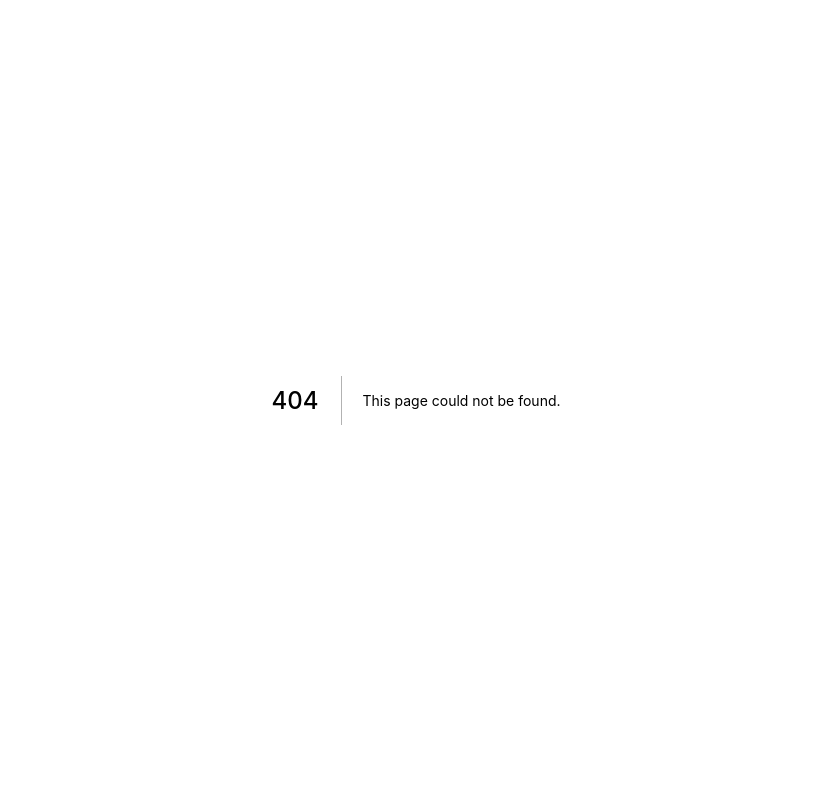
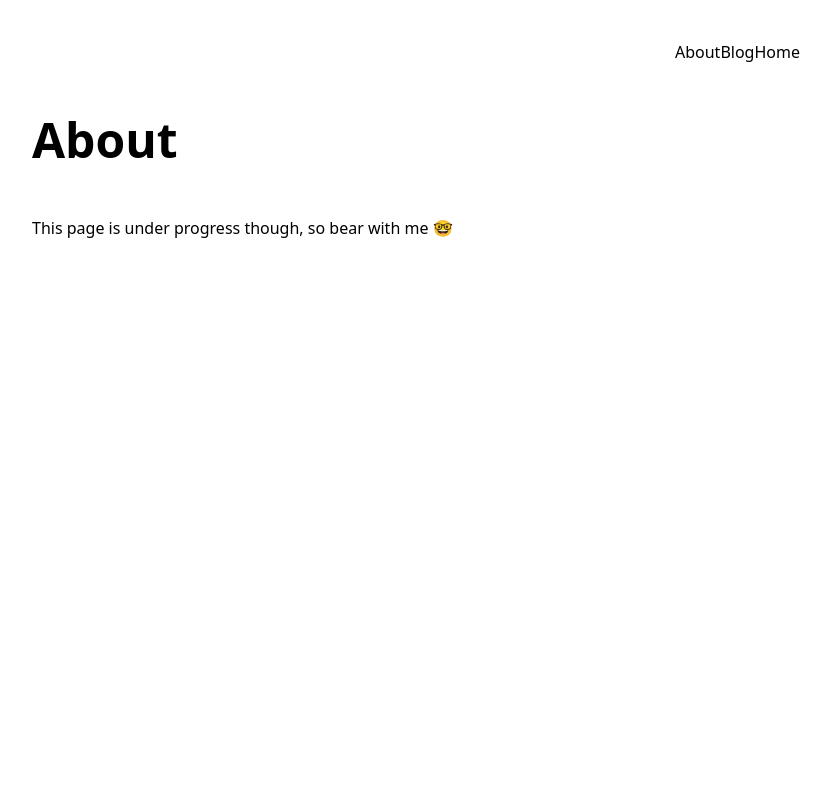
Before and after one commit to aizkhaj/aiz-dev, a Next.js app: page /about in a window 1280 px wide. Before the commit this address had no page. Shown: the top 800 px of the page, without its empty margins (224-1054 px from the left). Built offline with nearby package versions, Linux system fonts and the light colour scheme; what @tailwindcss/ui would draw is missing.

Commit message:
committing missed files

```diff
--- /dev/null
+++ b/layouts/index.js
@@ -0,0 +1,37 @@
+import Container from "../components/Container";
+import Stack from "../components/Stack";
+import { parseISO, format } from "date-fns";
+
+export default (frontMatter) => {
+  // const slug = frontMatter.__resourcePath
+  //   .replace('blog/', '')
+  //   .replace('.mdx', '');
+
+  return ({ children: content }) => {
+    return (
+      <Container>
+        <Stack>
+          <div className="flex flex-col w-full content-start justify-start">
+            <div className="flex flex-row justify-between mt-2 mb-4 w-full">
+              <div className="flex items-center">
+                <img
+                  src="https://twitter.com/aizazkhaja/photo"
+                  alt="aizaz-pic"
+                  className="m-2 w-2"
+                />
+                <span className="text-sm text-gray-700">
+                  {"Aizaz Khaja / "}
+                  {format(parseISO(frontMatter.publishedAt), "MMMM dd, yyyy")}
+                </span>
+              </div>
+              <span className="text-sm text-gray-500">
+                {frontMatter.readingTime.text}
+              </span>
+            </div>
+          </div>
+          {content}
+        </Stack>
+      </Container>
+    );
+  };
+};
--- /dev/null
+++ b/pages/about.js
@@ -0,0 +1,16 @@
+import Container from "../components/Container";
+import Stack from "../components/Stack";
+import Heading from "../components/Heading";
+
+const About = () => (
+  <Container>
+    <Stack>
+      <div className="mt-7 mb-10">
+        <Heading>About</Heading>
+      </div>
+      <p>This page is under progress though, so bear with me 🤓</p>
+    </Stack>
+  </Container>
+);
+
+export default About;
--- /dev/null
+++ b/pages/blog.js
@@ -0,0 +1,16 @@
+import Container from "../components/Container";
+import Stack from "../components/Stack";
+import Heading from "../components/Heading";
+
+const Blog = () => (
+  <Container>
+    <Stack>
+      <div className="mt-7 mb-10">
+        <Heading>Blog</Heading>
+      </div>
+      <p>This page is under progress though, so bear with me 🤓</p>
+    </Stack>
+  </Container>
+);
+
+export default Blog;
```
